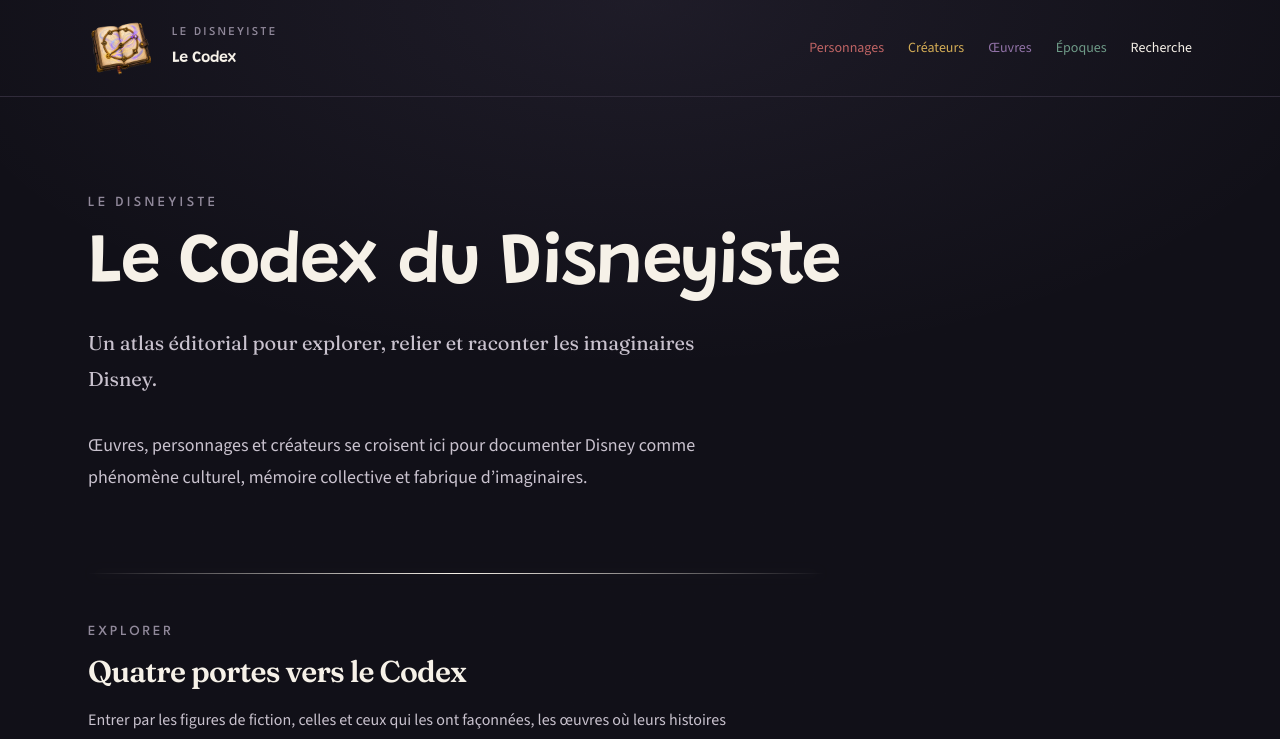
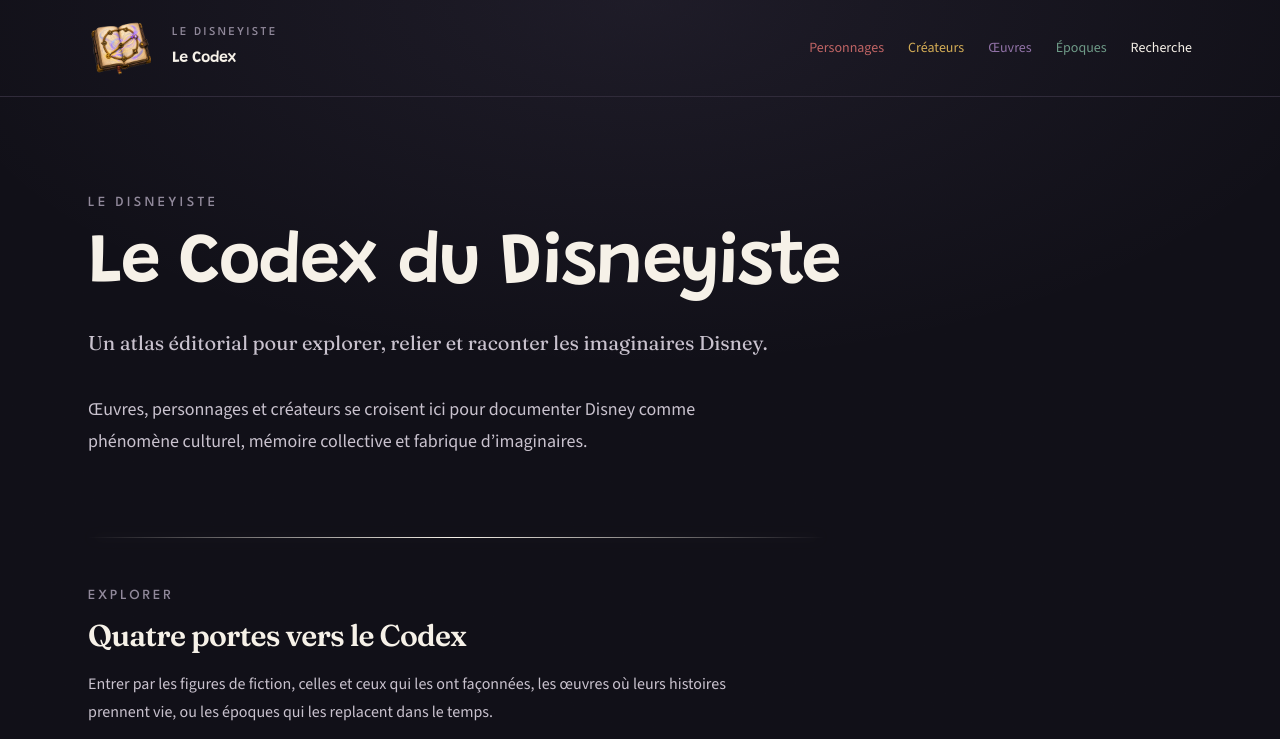
Before and after one commit to iamjulienjulien/ledisneyiste-codex, a Next.js app: page / in a window 1280 px wide. Shown: the top 739 px of the page. Built offline with nearby package versions, Linux system fonts and the light colour scheme.

Commit message:
🎨 Mise en scène > Le sous-titre prend toute la largeur > 🐭 Julien

```diff
--- a/src/app/page.tsx
+++ b/src/app/page.tsx
@@ -20,7 +20,7 @@ export default function Home() {
                     Le Codex du Disneyiste
                 </h1>
 
-                <p className="mt-6 max-w-2xl font-display text-xl leading-9 text-ink-soft">
+                <p className="mt-6 font-display text-xl leading-9 text-ink-soft">
                     Un atlas éditorial pour explorer, relier et raconter les
                     imaginaires Disney.
                 </p>
```
